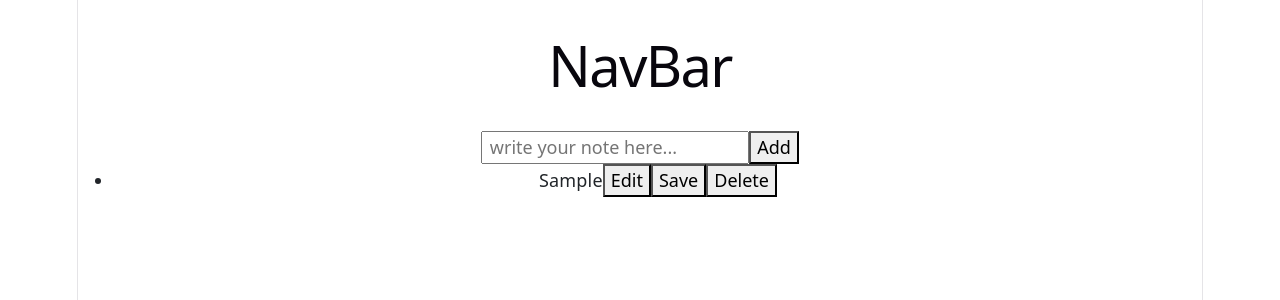
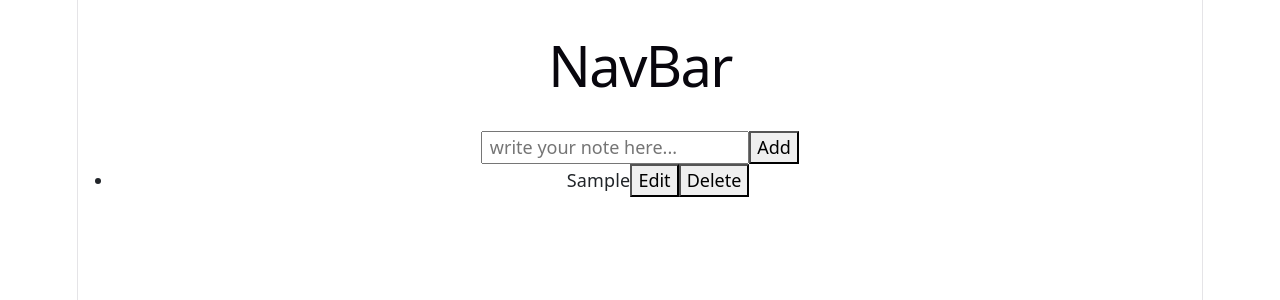
Before and after one commit to AshivaA/react-todolist, a React (Vite) app: page /NoteInput in a window 1280 px wide. Both pictures are taken after typing "Sample" into the empty fields and a click on the button "Add". Shown: the top 300 px of the page. Built offline with nearby package versions, Linux system fonts and the light colour scheme.

Commit message:
save button appears only after clicking the edit button

```diff
--- a/src/components/NoteInput.jsx
+++ b/src/components/NoteInput.jsx
@@ -78,13 +78,18 @@ const DeleteText= (selectedNoteIndex) => {
 <ul>
 {addNotes.map((addNote, index)=>(
 
-// <li> {if condition? then true result : else false result} </li>
+// <li> {if condition is true? then show first result : else show second result} </li>
  <li key={index} className='note-box'>
-  { editNotesIndex ===index ?(<input value={EditInputBox} onChange={CreateEditInputBox} />) :( addNote)}
+  { editNotesIndex === index ? (<input value={EditInputBox} onChange={CreateEditInputBox} />) :( addNote)}
 
 
- <button onClick={()=> EditText(index)}>Edit</button>
- <button onClick={SaveEditedNote}>Save</button>
+ { editNotesIndex === index ? ( <button onClick={SaveEditedNote}>Save</button>)
+ :( <button onClick={()=> EditText(index)}>Edit</button>)}
+
+
+
+ {/* <button onClick={()=> EditText(index)}>Edit</button> */}
+ {/* <button onClick={SaveEditedNote}>Save</button> */}
  <button onClick={()=> DeleteText(index)}>Delete</button>
 
 
```
